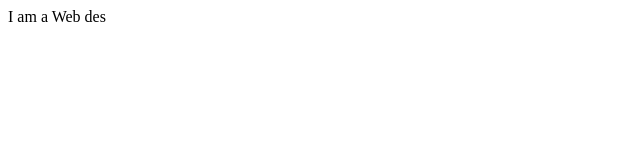
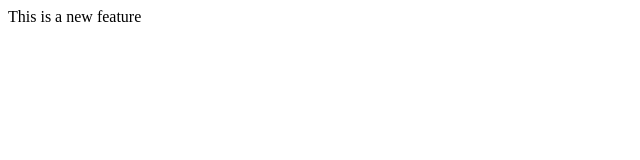
Before and after one commit to rajib821/localrepo, a plain HTML site: page index.html in a window 1280 px wide. Shown: the full height of the page, 0-640 px from the left. Drawn offline with Linux system fonts and the light colour scheme.

Commit message:
Add new status

```diff
--- a/index.html
+++ b/index.html
@@ -1 +1 @@
-<p>I am a Web des</p>
+<p>This is a new feature</p>
```
